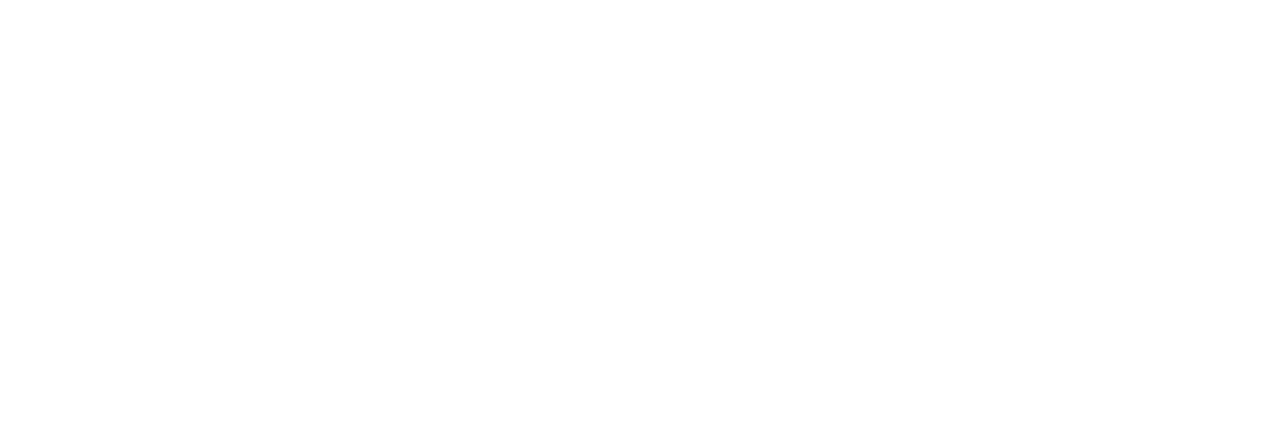
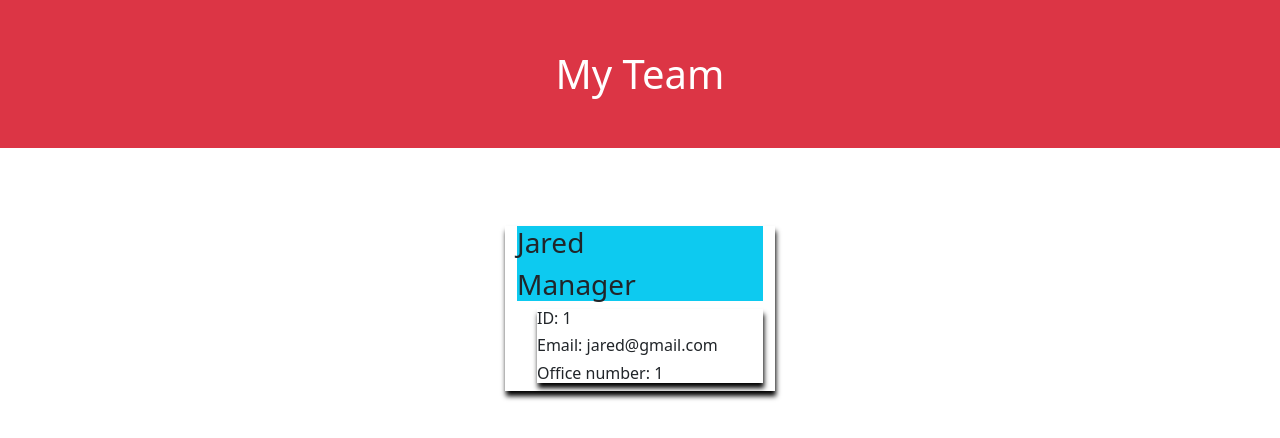
Before and after one commit to Kyaeror/Team_Building, a website: page Assets/example.html in a window 1280 px wide. Drawn offline with nearby package versions, Linux system fonts and the light colour scheme.

Commit message:
added visual html

```diff
--- a/Assets/example.html
+++ b/Assets/example.html
@@ -4,9 +4,25 @@
     <meta charset="UTF-8">
     <meta http-equiv="X-UA-Compatible" content="IE=edge">
     <meta name="viewport" content="width=device-width, initial-scale=1.0">
-    <title>Document</title>
+    <link href="https://cdn.jsdelivr.net/npm/bootstrap@5.3.0-alpha1/dist/css/bootstrap.min.css" rel="stylesheet">
+    <title>Team Building Example</title>
 </head>
 <body>
+    <div class="text-center text-white bg-danger h1" style="padding-top: 50px; padding-bottom: 50px;">My Team</div>
+    <div class="row d-flex justify-content-around" style="padding-top: 50px; position: relative; margin-left: 100px; margin-right: 100px;">
+        <div class="col-3 card1" style = "margin: 20px 10px 0;box-shadow: 1px 5px 5px black" >
+            <div class="bg-info">
+                <div class="name h3">Jared</div>
+                <div class="occupation h3">Manager</div>
+            </div>
+            <div class = "inner-card" style = "margin-left: 20px; box-shadow: 1px 5px 5px black">
+                <div class="employee-id h6">ID: 1</div>
+                <div class="email h6">Email: jared@gmail.com</div>
+                <div class="office-number h6">Office number: 1</div>
+            </div>
+        </div>
 
+        </div>
+    </div>
 </body>
 </html>
```
